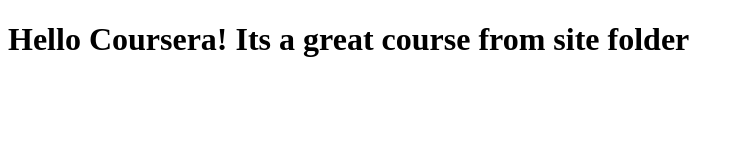
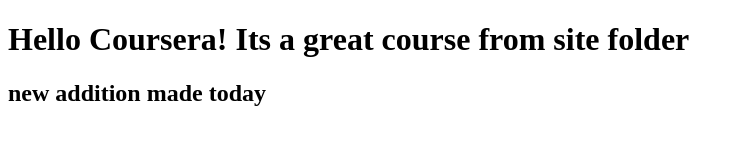
Before and after one commit to simonpinto-sbi/coursera-test, a plain HTML site: page site/index.html in a window 1280 px wide. Shown: the whole page, without its empty margins (0-744 px from the left). Drawn offline with Linux system fonts and the light colour scheme.

Commit message:
Small changes to our page content

```diff
--- a/site/index.html
+++ b/site/index.html
@@ -5,5 +5,6 @@
 </head>
 <body>
 <h1>Hello Coursera! Its a great course from site folder</h1>
+<h2>new addition made today </h2>
 </body>
 </html>
```
